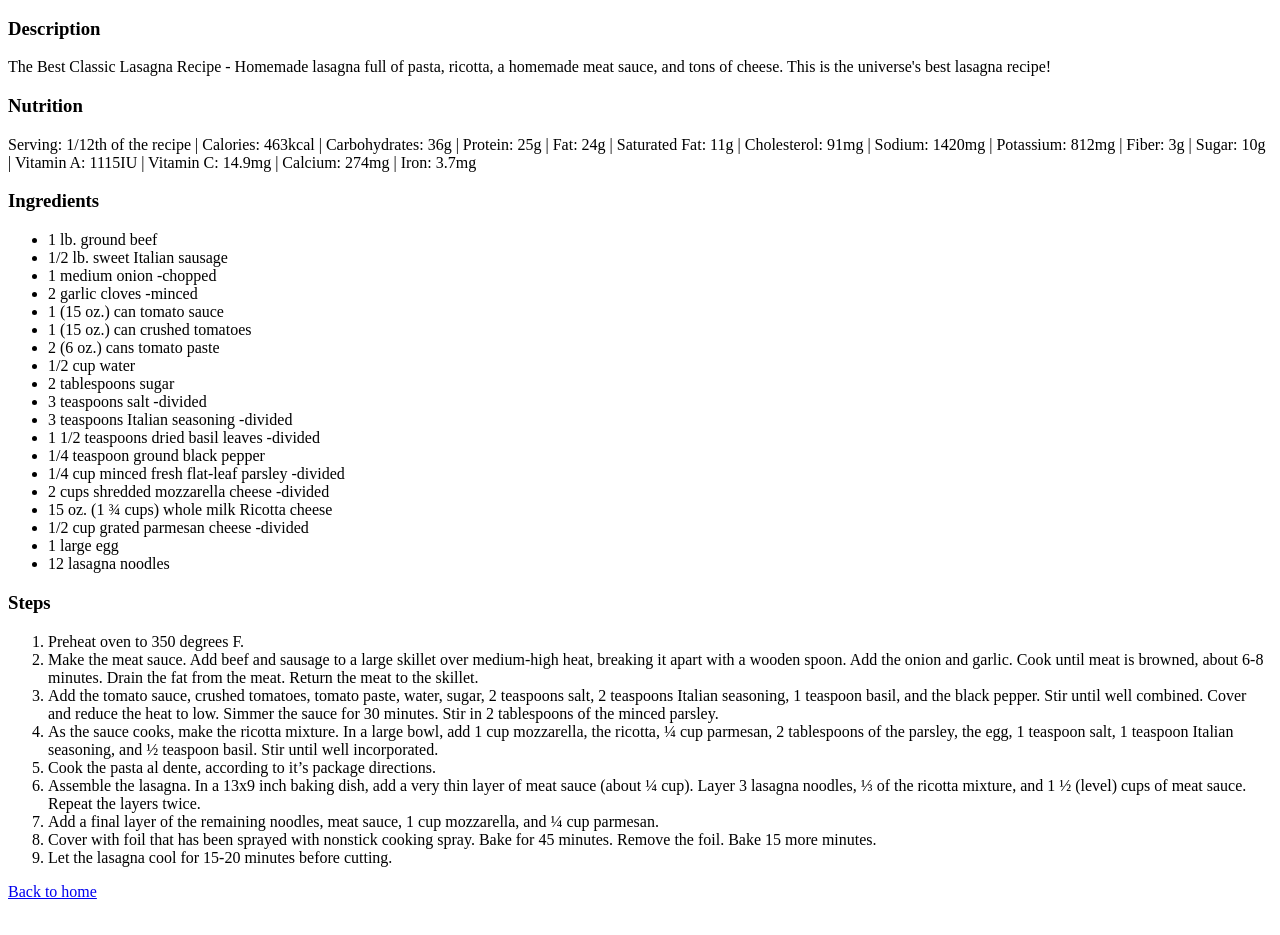
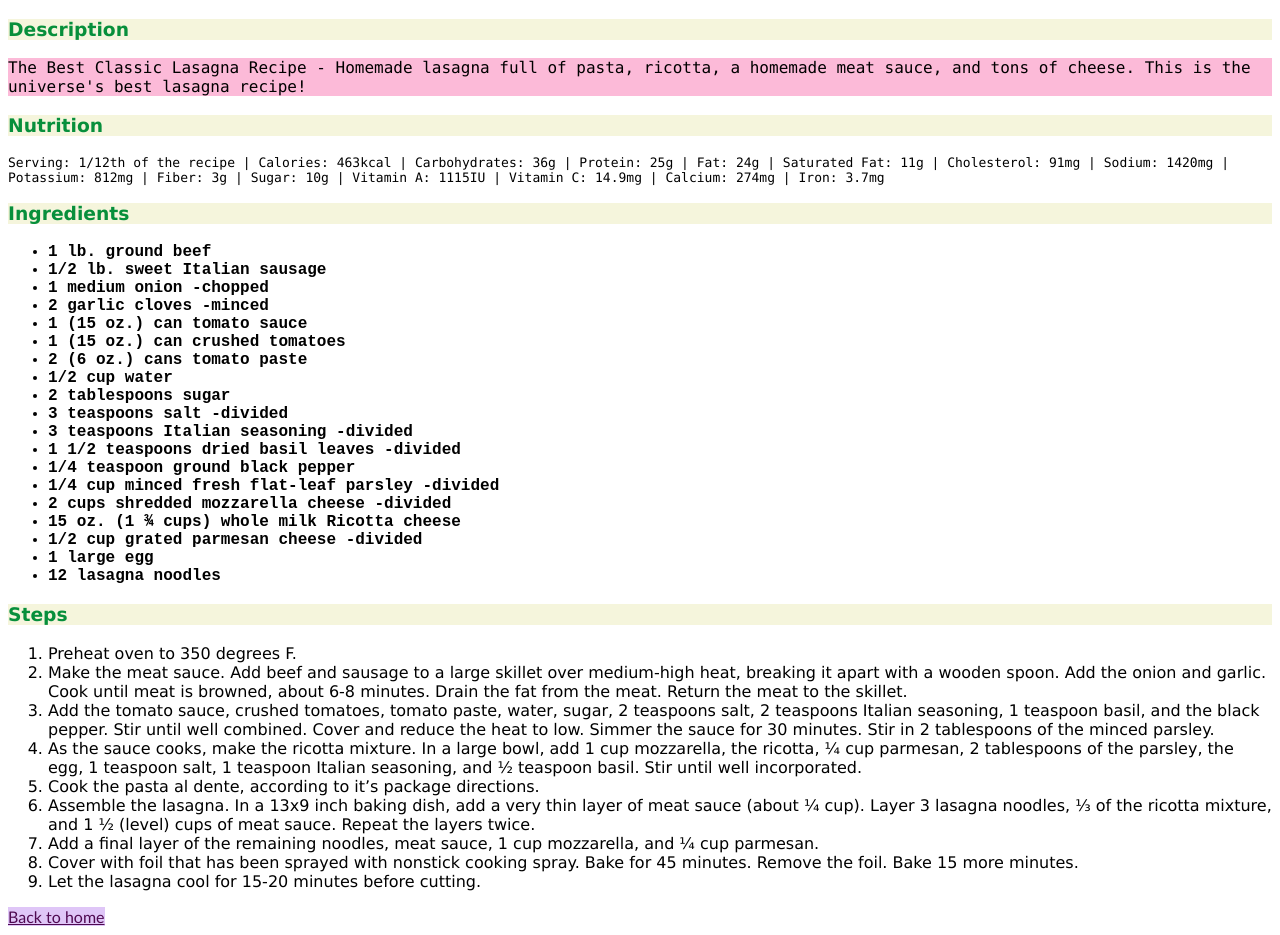
Before and after one commit to JulianThe0ne/odin-recipes, a plain HTML site: page recipes/lasagna.html in a window 1280 px wide. Shown: the part 460-1395 px from the top of the page. Before the commit the page ends 1369 px from the top, so only its background shows below. Drawn offline with Linux system fonts and the light colour scheme.

Commit message:
Add style.css

```diff
--- a/recipes/lasagna.html
+++ b/recipes/lasagna.html
@@ -4,6 +4,7 @@
   <meta charset="UTF-8">
   <meta name="viewport" content="width=device-width, initial-scale=1.0">
   <title>Lasagna - Odin Recipes</title>
+  <link rel="stylesheet" href="../style.css">
 </head>
 <body>
 <h1>Lasagna</h1>
@@ -11,16 +12,16 @@
 <img src="../images/Lasagna.jpeg" alt="Delicious Lasagna">
 
 <h3>Description</h3>
-  <p>The Best Classic Lasagna Recipe - Homemade lasagna full of pasta, ricotta, a homemade meat sauce, and tons of cheese.
+  <p class="description">The Best Classic Lasagna Recipe - Homemade lasagna full of pasta, ricotta, a homemade meat sauce, and tons of cheese.
     This is the universe's best lasagna recipe!</p>
 
 <h3>Nutrition</h3>
-  <p>Serving: 1/12th of the recipe | Calories: 463kcal | Carbohydrates: 36g | Protein: 25g | Fat: 24g |
+  <p class="nutrition">Serving: 1/12th of the recipe | Calories: 463kcal | Carbohydrates: 36g | Protein: 25g | Fat: 24g |
     Saturated Fat: 11g | Cholesterol: 91mg | Sodium: 1420mg | Potassium: 812mg | Fiber: 3g | Sugar: 10g |
     Vitamin A: 1115IU | Vitamin C: 14.9mg | Calcium: 274mg | Iron: 3.7mg</p>
 
 <h3>Ingredients</h3>
-  <ul>
+  <ul class="ingredients">
     <li>1 lb. ground beef</li>
     <li>1/2 lb. sweet Italian sausage</li>
     <li>1 medium onion -chopped</li>
@@ -43,7 +44,7 @@
   </ul>
 
   <h3>Steps</h3>
-  <ol>
+  <ol class="steps">
     <li>Preheat oven to 350 degrees F.</li>
     <li>Make the meat sauce. Add beef and sausage to a large skillet over medium-high heat, breaking it apart with a wooden spoon. Add the onion and garlic. Cook until meat is browned, about 6-8 minutes. Drain the fat from the meat. Return the meat to the skillet.</li>
     <li>Add the tomato sauce, crushed tomatoes, tomato paste, water, sugar, 2 teaspoons salt, 2 teaspoons Italian seasoning, 1 teaspoon basil, and the black pepper. Stir until well combined. Cover and reduce the heat to low. Simmer the sauce for 30 minutes. Stir in 2 tablespoons of the minced parsley.</li>
--- /dev/null
+++ b/style.css
@@ -0,0 +1,29 @@
+h1, h3  {
+  font-family: Verdana, Helvetica, sans-serif;
+  color: rgb(7, 143, 59);
+  background-color: beige;
+}
+a {
+  font-family: 'Trebuchet MS', 'Lucida Sans Unicode', 'Lucida Grande', 'Lucida Sans', Arial, sans-serif;
+  background-color: rgba(137, 43, 226, 0.265);
+  color: rgb(79, 9, 81);
+}
+
+.description, .nutrition {
+  font-family: Monaco;
+  font-size: small;
+}
+
+.description {
+  font-size: medium;
+  background-color: rgba(243, 4, 115, 0.273);
+}
+
+.ingredients {
+  font-family: 'Courier New', Courier, monospace;
+  font-weight: bold;
+}
+
+.steps {
+  font-family: 'Lucida Sans Unicode', 'Lucida Grande', 'Lucida Sans', Arial, sans-serif
+}
```
Also changed, not shown: index.html (+1 -0 lines), recipes/pancake.html (+5 -4 lines), recipes/white-chicken-enchiladas.html (+5 -4 lines).
